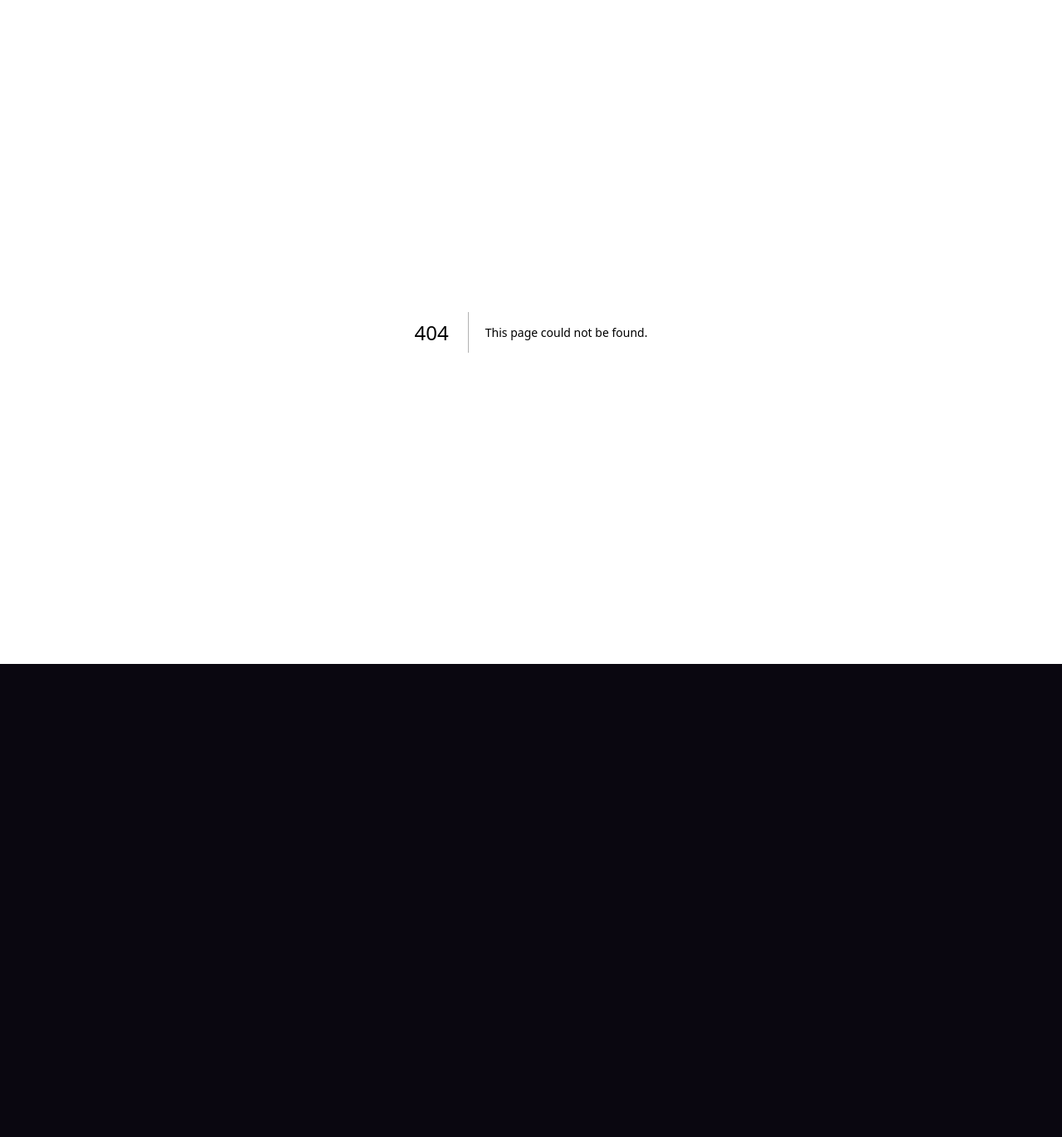
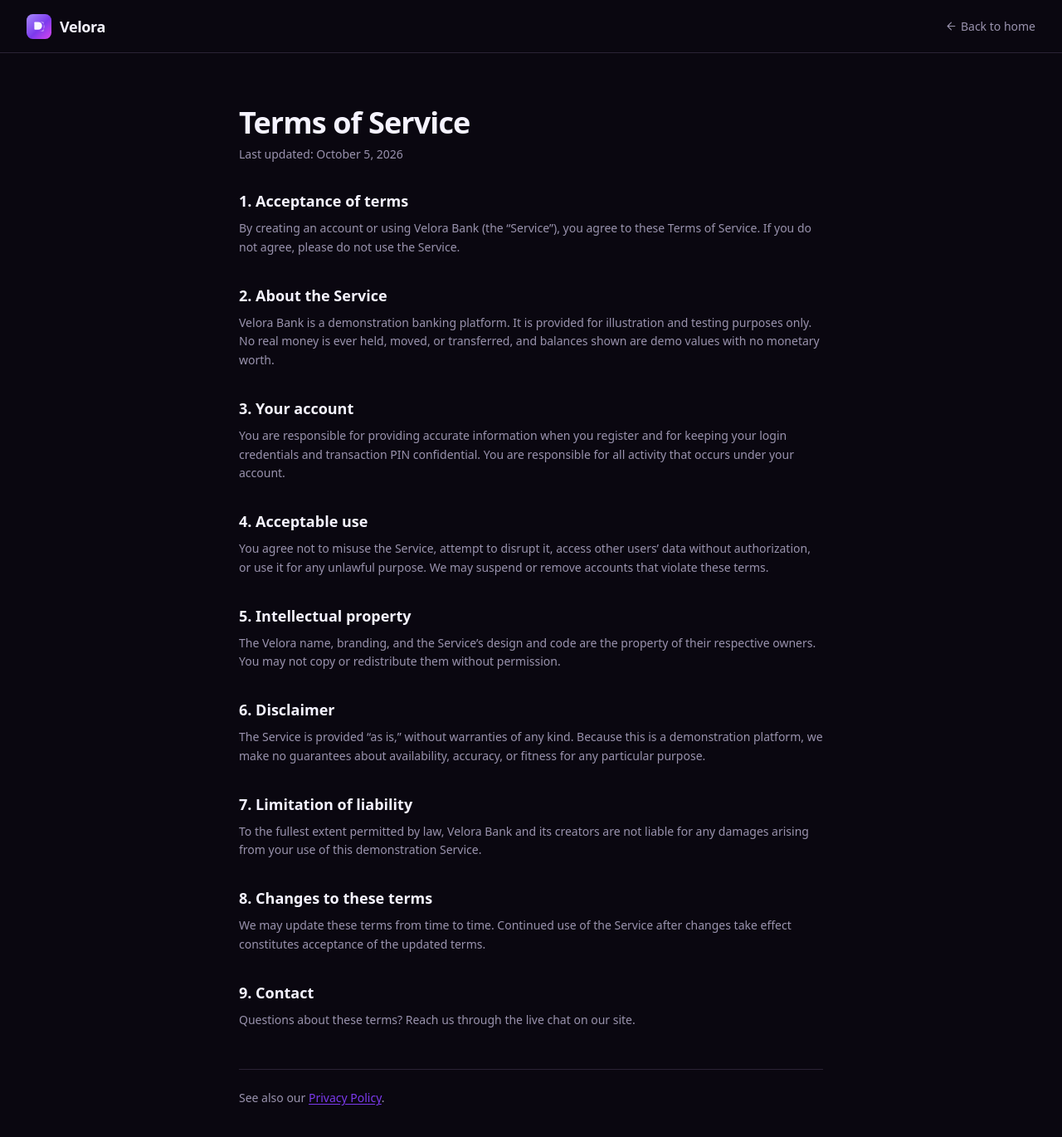
Before and after one commit to ijenduikenna791-ship-it/velora-bank, a Next.js app: page /terms in a window 1280 px wide. Before the commit this address had no page. Shown: the top 1370 px of the page at 83% size. Before the commit the page ends 800 px from the top, so only its background shows below. Built offline with nearby package versions, Linux system fonts and the light colour scheme.

Commit message:
Add terms/privacy agreement on signup + legal pages

```diff
--- /dev/null
+++ b/src/app/privacy/page.js
@@ -0,0 +1,84 @@
+import Link from "next/link";
+import Logo from "@/components/ui/Logo";
+import { ArrowLeftIcon } from "@/components/ui/icons";
+
+export const metadata = {
+  title: "Privacy Policy — Velora Bank",
+  description: "How Velora Bank handles your information.",
+};
+
+const SECTIONS = [
+  {
+    h: "1. Introduction",
+    p: "This Privacy Policy explains how Velora Bank handles information when you use our demonstration banking platform. Because this is a demo, we collect only what is needed to run your demo account.",
+  },
+  {
+    h: "2. Information we collect",
+    p: "When you create an account we collect your name, email address, phone number, and country. As you use the Service we store your demo account activity, such as transfers and requests, so we can display them back to you.",
+  },
+  {
+    h: "3. How we use your information",
+    p: "We use your information to create and secure your account, show your demo activity, send account-related notifications, and operate and improve the Service. We do not sell your information.",
+  },
+  {
+    h: "4. Data storage and security",
+    p: "Your data is stored with our hosting and database provider (Supabase) and protected with access controls and encrypted connections. Passwords and your transaction PIN are stored as secure hashes, never in plain text.",
+  },
+  {
+    h: "5. Third-party services",
+    p: "We use a small number of third-party services to run the Service, including Supabase (database and authentication), Resend (email notifications), and Tawk.to (live chat). These providers process data only as needed to deliver their function.",
+  },
+  {
+    h: "6. Cookies",
+    p: "We use essential cookies and local storage to keep you signed in and to remember preferences such as your theme and language. We do not use advertising trackers.",
+  },
+  {
+    h: "7. Your rights",
+    p: "You can view and update your profile information at any time from your settings, and you may request deletion of your demo account by contacting us through the live chat.",
+  },
+  {
+    h: "8. Changes to this policy",
+    p: "We may update this policy from time to time. Any changes will be posted on this page with a new “last updated” date.",
+  },
+  {
+    h: "9. Contact",
+    p: "Questions about your privacy? Reach us through the live chat on our site.",
+  },
+];
+
+export default function PrivacyPage() {
+  return (
+    <main className="min-h-screen bg-surface">
+      <header className="container-px flex h-16 items-center justify-between border-b border-line">
+        <Logo />
+        <Link href="/" className="inline-flex items-center gap-1 text-sm text-muted transition hover:text-ink">
+          <ArrowLeftIcon size={15} /> Back to home
+        </Link>
+      </header>
+
+      <article className="container-px mx-auto max-w-3xl py-12 sm:py-16">
+        <h1 className="font-display text-3xl font-extrabold tracking-tight text-ink sm:text-4xl">
+          Privacy Policy
+        </h1>
+        <p className="mt-2 text-sm text-muted">Last updated: October 5, 2026</p>
+
+        <div className="mt-8 space-y-8">
+          {SECTIONS.map((s) => (
+            <section key={s.h}>
+              <h2 className="text-lg font-semibold text-ink">{s.h}</h2>
+              <p className="mt-2 text-sm leading-relaxed text-muted">{s.p}</p>
+            </section>
+          ))}
+        </div>
+
+        <div className="mt-12 border-t border-line pt-6 text-sm text-muted">
+          See also our{" "}
+          <Link href="/terms" className="text-brand underline underline-offset-2 hover:no-underline">
+            Terms of Service
+          </Link>
+          .
+        </div>
+      </article>
+    </main>
+  );
+}
--- a/src/app/register/page.js
+++ b/src/app/register/page.js
@@ -157,6 +157,13 @@ export default function RegisterPage() {
           {loading ? t("auth.signingIn") : t("auth.signUp")}
           {!loading && <ArrowRightIcon size={16} />}
         </button>
+
+        <p className="text-center text-xs leading-relaxed text-muted">
+          By creating an account, you agree to our{" "}
+          <Link href="/terms" className="underline underline-offset-2 hover:text-ink">Terms of Service</Link>{" "}
+          and{" "}
+          <Link href="/privacy" className="underline underline-offset-2 hover:text-ink">Privacy Policy</Link>.
+        </p>
       </form>
     </AuthShell>
   );
--- /dev/null
+++ b/src/app/terms/page.js
@@ -0,0 +1,84 @@
+import Link from "next/link";
+import Logo from "@/components/ui/Logo";
+import { ArrowLeftIcon } from "@/components/ui/icons";
+
+export const metadata = {
+  title: "Terms of Service — Velora Bank",
+  description: "The terms that govern your use of Velora Bank.",
+};
+
+const SECTIONS = [
+  {
+    h: "1. Acceptance of terms",
+    p: "By creating an account or using Velora Bank (the “Service”), you agree to these Terms of Service. If you do not agree, please do not use the Service.",
+  },
+  {
+    h: "2. About the Service",
+    p: "Velora Bank is a demonstration banking platform. It is provided for illustration and testing purposes only. No real money is ever held, moved, or transferred, and balances shown are demo values with no monetary worth.",
+  },
+  {
+    h: "3. Your account",
+    p: "You are responsible for providing accurate information when you register and for keeping your login credentials and transaction PIN confidential. You are responsible for all activity that occurs under your account.",
+  },
+  {
+    h: "4. Acceptable use",
+    p: "You agree not to misuse the Service, attempt to disrupt it, access other users’ data without authorization, or use it for any unlawful purpose. We may suspend or remove accounts that violate these terms.",
+  },
+  {
+    h: "5. Intellectual property",
+    p: "The Velora name, branding, and the Service’s design and code are the property of their respective owners. You may not copy or redistribute them without permission.",
+  },
+  {
+    h: "6. Disclaimer",
+    p: "The Service is provided “as is,” without warranties of any kind. Because this is a demonstration platform, we make no guarantees about availability, accuracy, or fitness for any particular purpose.",
+  },
+  {
+    h: "7. Limitation of liability",
+    p: "To the fullest extent permitted by law, Velora Bank and its creators are not liable for any damages arising from your use of this demonstration Service.",
+  },
+  {
+    h: "8. Changes to these terms",
+    p: "We may update these terms from time to time. Continued use of the Service after changes take effect constitutes acceptance of the updated terms.",
+  },
+  {
+    h: "9. Contact",
+    p: "Questions about these terms? Reach us through the live chat on our site.",
+  },
+];
+
+export default function TermsPage() {
+  return (
+    <main className="min-h-screen bg-surface">
+      <header className="container-px flex h-16 items-center justify-between border-b border-line">
+        <Logo />
+        <Link href="/" className="inline-flex items-center gap-1 text-sm text-muted transition hover:text-ink">
+          <ArrowLeftIcon size={15} /> Back to home
+        </Link>
+      </header>
+
+      <article className="container-px mx-auto max-w-3xl py-12 sm:py-16">
+        <h1 className="font-display text-3xl font-extrabold tracking-tight text-ink sm:text-4xl">
+          Terms of Service
+        </h1>
+        <p className="mt-2 text-sm text-muted">Last updated: October 5, 2026</p>
+
+        <div className="mt-8 space-y-8">
+          {SECTIONS.map((s) => (
+            <section key={s.h}>
+              <h2 className="text-lg font-semibold text-ink">{s.h}</h2>
+              <p className="mt-2 text-sm leading-relaxed text-muted">{s.p}</p>
+            </section>
+          ))}
+        </div>
+
+        <div className="mt-12 border-t border-line pt-6 text-sm text-muted">
+          See also our{" "}
+          <Link href="/privacy" className="text-brand underline underline-offset-2 hover:no-underline">
+            Privacy Policy
+          </Link>
+          .
+        </div>
+      </article>
+    </main>
+  );
+}
```
